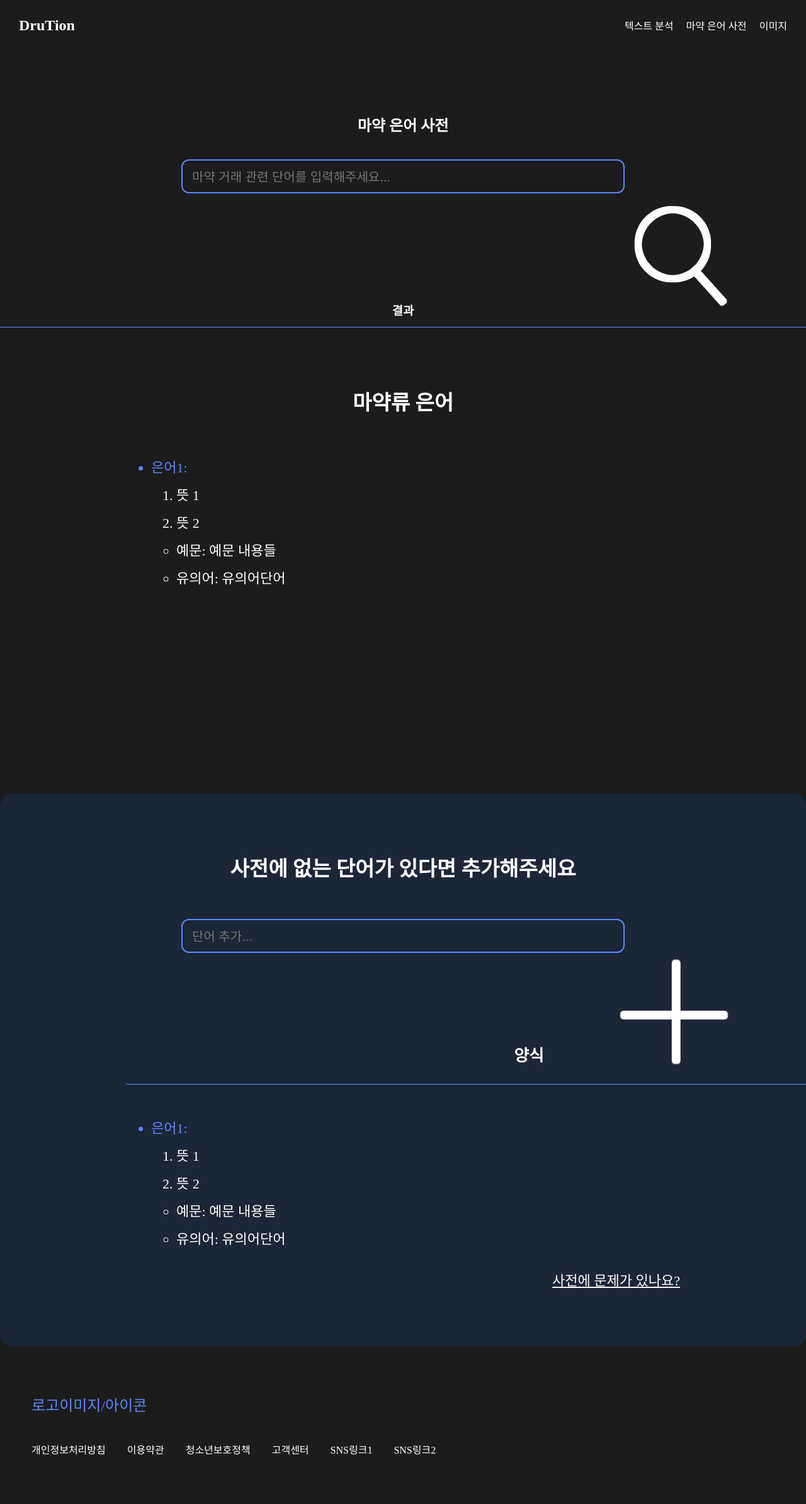
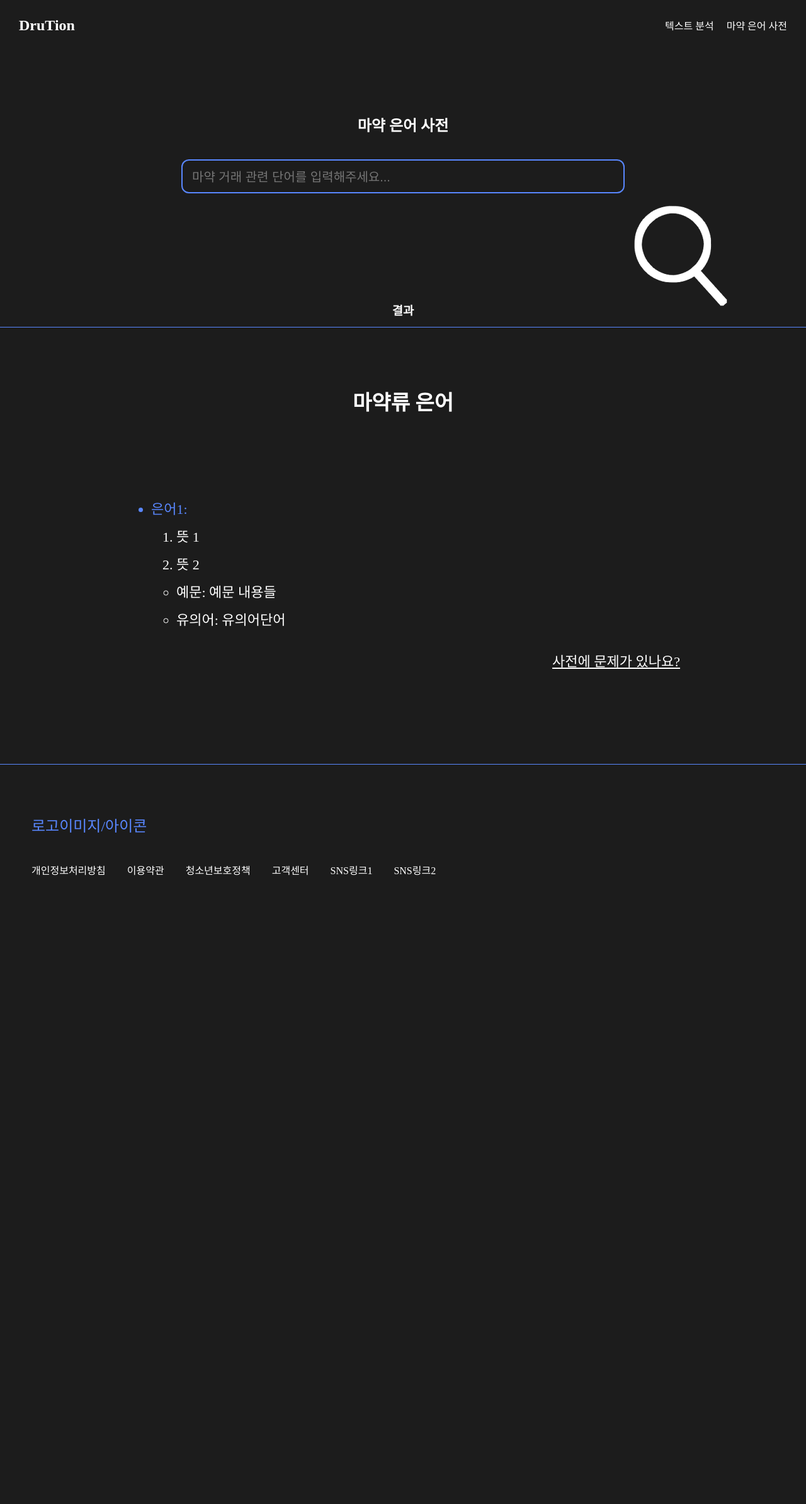
Before and after one commit to drugDetectionSite/proSetting, a Flask app: page /drugDict in a window 1280 px wide; the page is wider, and only the part inside the window is pictured. Shown: that part at 63% size. After the commit the page ends 1390 px from the top of that part, so only its background shows below. Run offline with Flask 3, Linux system fonts and the light colour scheme.

Commit message:
feat:필요 없는 기능 삭제 및  디자인 일부 수정

```diff
--- a/static/css/style.css
+++ b/static/css/style.css
@@ -103,7 +103,7 @@ h3 {
     outline: 1.5px solid #5987ff;
 }
 
-.addWordBox, #textBox1, .banner {
+#textBox1, .banner {
     background-color: #1B2637;
     padding: 40px;
     text-align: left;
@@ -160,8 +160,8 @@ h3 {
 }
 
 /* 글자 출력되는 부분들 화면 사이즈 조정 */
-.suspectPartBox, .drugProbBox, .drugSlangBox, .addWordBox {
-    min-height: 600px;
+.suspectPartBox, .drugProbBox, .drugSlangBox {
+    min-height: 500px;
     line-height: 2;
     font-size: 22px;
     padding-left: 200px;
@@ -183,7 +183,7 @@ h3 {
 }
 
 .drugSlangBox{
-    padding-bottom: 100px;
+    padding-bottom: 40px;
     padding-top: 40px;
 }
 
@@ -234,14 +234,14 @@ h3 {
 
 /* 마약 가능성 표시란 */
 #kindMessage{
-  padding-top: 250px;
+  padding-top: 100px;
   margin: auto;
   text-align: center;
   display: inline-block;
 }
 
 /* 글자 입력받는 검색용 박스 */
-.textBox2, .textBox3 {
+.textBox2 {
     background: none;
     font-size: 20px;
     border: none;
@@ -270,11 +270,6 @@ h3 {
 .toggleButton {
     justify-content: center;
     align-items: center;
-}
-
-.addWordBox {
-    text-align: center;
-    padding-bottom: 60px;
 }
 
 /* 가장 하단 푸터 박스 */
@@ -404,6 +399,7 @@ h3 {
     background-color: #5987ff;
     border-radius: 10px;
     font-size: 20px;
+    cursor: pointer;
 }
 .submitButton {
     margin-top: 150px;
--- a/templates/drugDict.html
+++ b/templates/drugDict.html
@@ -12,7 +12,6 @@
             <ul>
                 <li><a href="{{url_for('textAno')}}">텍스트 분석</a></li>
                 <li><a href="{{url_for('drugDict')}}">마약 은어 사전</a></li>
-                <li><a href="#">이미지</a></li>
             </ul>
         </nav>
         <!--마약 은어 사전 검색 부분-->
@@ -31,6 +30,7 @@
         <!--마약 은어와 뜻 등 사전 기능 출력-->
         <div class="drugSlangBox">
             <h2>마약류 은어</h2>
+            <br>
             <p>
                 <ul class="slangBox">
                     <li id="slangTerm">은어1: </li>
@@ -44,33 +44,9 @@
                     </ul>
                 </ul>
             </p>
+            <a class="report" href="{{url_for('report')}}">사전에 문제가 있나요?</a>
         </div>
-        <!--은어 추가 부분-->
-        <div class="addWordBox">
-            <h2>사전에 없는 단어가 있다면 추가해주세요</h2>
-            <form class="searchBox">
-                <input class="textBox3" type="text" placeholder="단어 추가...">
-                <button class="searchButton" type="submit">
-                    <img src="../static/images/add.png" alt="addIcon">
-                </button>
-            </form>
-            <h3 class="resultBox">양식</h3>
-            <p>
-                <p>
-                    <ul class="slangBox">
-                        <li>은어1: </li>
-                        <ol>
-                            <li>뜻 1</li>
-                            <li>뜻 2</li>
-                        </ol>
-                        <ul class="slangExBox">
-                            <li>예문: 예문 내용들</li>
-                            <li>유의어: 유의어단어</li>
-                        </ul>
-                    </ul>
-                </p>
-                <a class="report" href="{{url_for('report')}}">사전에 문제가 있나요?</a>
-            </p>
+        <div class="resultBox">
         </div>
         <!--푸터 박스-->
         <div class="footerBox">
--- a/templates/index.html
+++ b/templates/index.html
@@ -13,7 +13,6 @@
             <ul>
                 <li><a href="{{url_for('textAno')}}">텍스트 분석</a></li>
                 <li><a href="{{url_for('drugDict')}}">마약 은어 사전</a></li>
-                <li><a href="#">이미지</a></li>
             </ul>
         </nav>
         <!--메인 배너-->
```
Also changed, not shown: templates/textAno.html (+3 -4 lines), static/images/add.png (deleted).
